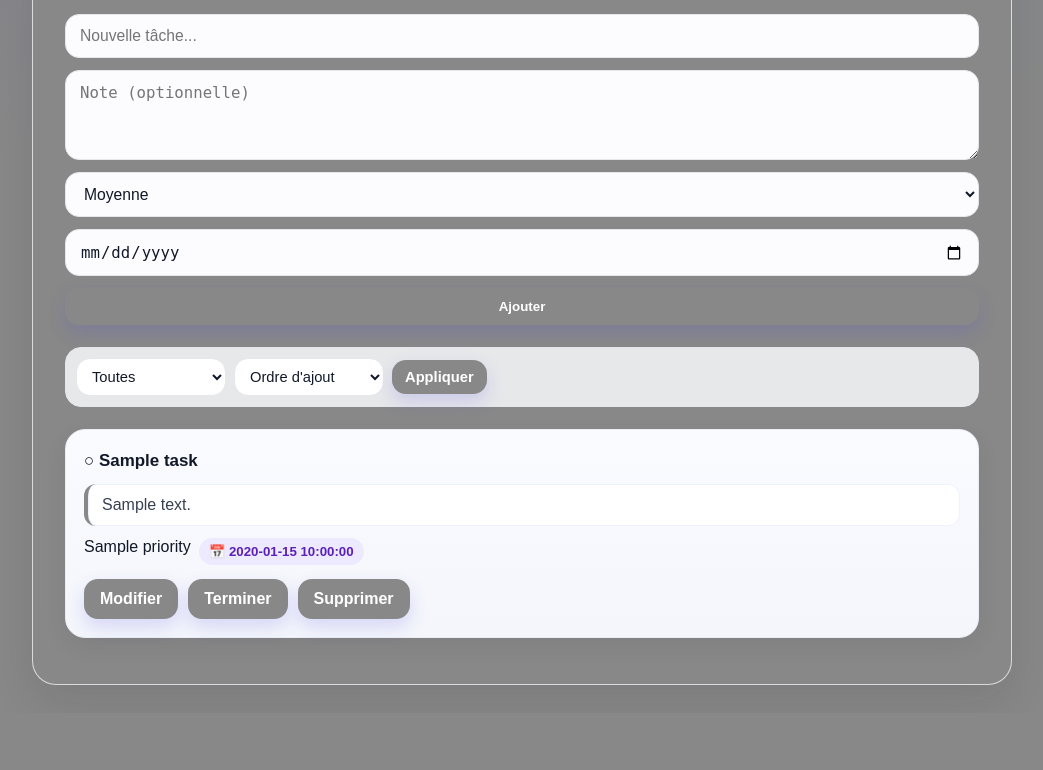
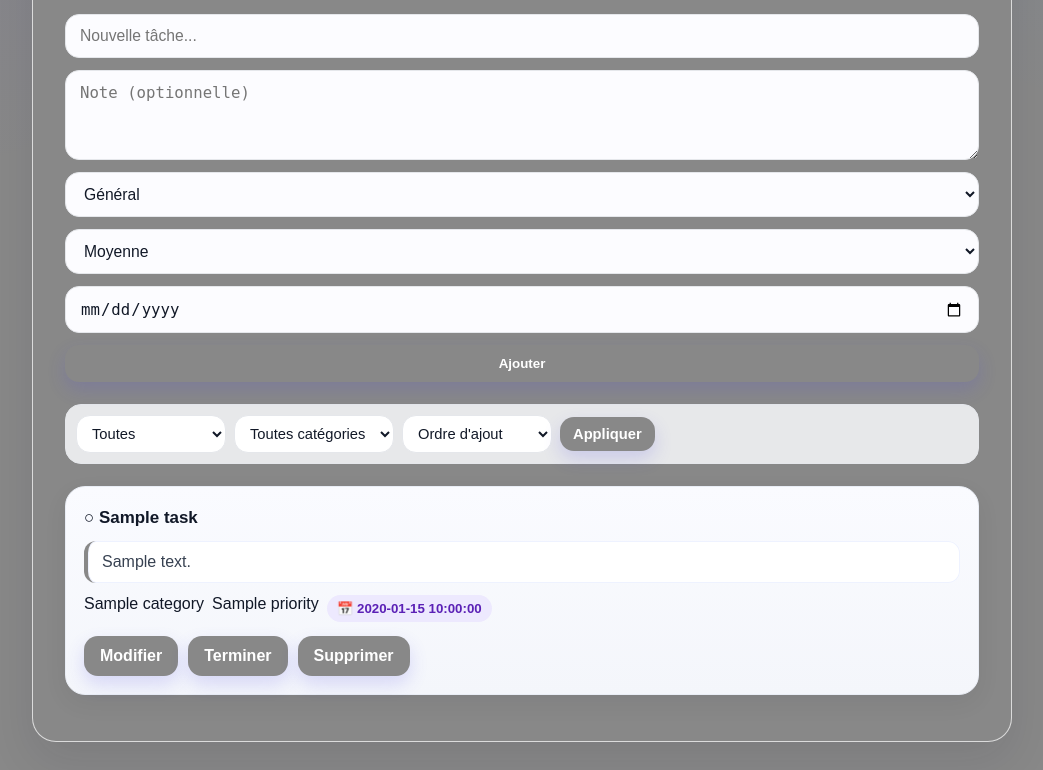
Before and after one commit to fatoumbayeseck/todo_web, a Flask app: template templates/index.html in a window 1280 px wide. Shown: the part 268-1038 px from the top of the page, without its empty margins (118-1161 px from the left). Before the commit the page ends 953 px from the top, so only its background shows below. Run offline with Flask 3, Linux system fonts and the light colour scheme; the template is opened without the code that fills it: most values are stand-ins (such as "Sample title", 1, 10 or a date in 2020); one stand-in notice (Sample message) is shown; some libraries are stand-ins or nearby versions.

Commit message:
Add files via upload

```diff
--- a/templates/index.html
+++ b/templates/index.html
@@ -5,6 +5,9 @@
     <meta name="viewport" content="width=device-width, initial-scale=1.0">
     <title>{{ settings.app_title }}</title>
     <link rel="stylesheet" href="{{ url_for('static', filename='style.css') }}">
+    <link rel="manifest" href="{{ url_for('static', filename='app.webmanifest') }}">
+    <meta name="theme-color" content="#4f46e5">
+    <link rel="apple-touch-icon" href="{{ url_for('static', filename='icons/icon-192.png') }}">
     <style>
         :root {
             --bg-color: {{ settings.bg_color }};
@@ -12,18 +15,7 @@
             --primary-color: {{ settings.primary_color }};
         }
     </style>
-    <link rel="manifest" href="{{ url_for('static', filename='app.webmanifest') }}">
-    <meta name="theme-color" content="#4f46e5">
-    <link rel="apple-touch-icon" href="{{ url_for('static', filename='icon-192.png') }}">
 </head>
-
-<script>
-if ("serviceWorker" in navigator) {
-  navigator.serviceWorker.register("/static/sw.js");
-}
-</script>
-
-
 <body>
     <div class="app-container">
         <div class="card">
@@ -54,6 +46,14 @@ if ("serviceWorker" in navigator) {
                 <input type="text" name="task" placeholder="Nouvelle tâche..." required>
                 <textarea name="note" placeholder="Note (optionnelle)"></textarea>
 
+                <select name="category">
+                    <option value="Général">Général</option>
+                    <option value="Travail">Travail</option>
+                    <option value="Cours">Cours</option>
+                    <option value="Personnel">Personnel</option>
+                    <option value="Urgent">Urgent</option>
+                </select>
+
                 <select name="priority">
                     <option value="Faible">Faible</option>
                     <option value="Moyenne" selected>Moyenne</option>
@@ -71,6 +71,13 @@ if ("serviceWorker" in navigator) {
                     <option value="en_cours" {% if current_filter == "en_cours" %}selected{% endif %}>En cours</option>
                     <option value="terminees" {% if current_filter == "terminees" %}selected{% endif %}>Terminées</option>
                     <option value="retard" {% if current_filter == "retard" %}selected{% endif %}>En retard</option>
+                </select>
+
+                <select name="category_filter">
+                    <option value="toutes" {% if current_category_filter == "toutes" %}selected{% endif %}>Toutes catégories</option>
+                    {% for category in categories %}
+                        <option value="{{ category }}" {% if current_category_filter == category %}selected{% endif %}>{{ category }}</option>
+                    {% endfor %}
                 </select>
 
                 <select name="sort">
@@ -101,6 +108,8 @@ if ("serviceWorker" in navigator) {
                             {% endif %}
 
                             <div class="task-meta">
+                                <span class="task-category">{{ task.category if task.category else "Général" }}</span>
+
                                 <span class="priority priority-{{ task.priority|lower|replace('é', 'e') }}">
                                     {{ task.priority }}
                                 </span>
@@ -131,5 +140,11 @@ if ("serviceWorker" in navigator) {
             </ul>
         </div>
     </div>
+
+    <script>
+    if ("serviceWorker" in navigator) {
+      navigator.serviceWorker.register("/static/sw.js");
+    }
+    </script>
 </body>
 </html>
```
Also changed, not shown: templates/edit.html (+10 -9 lines).
